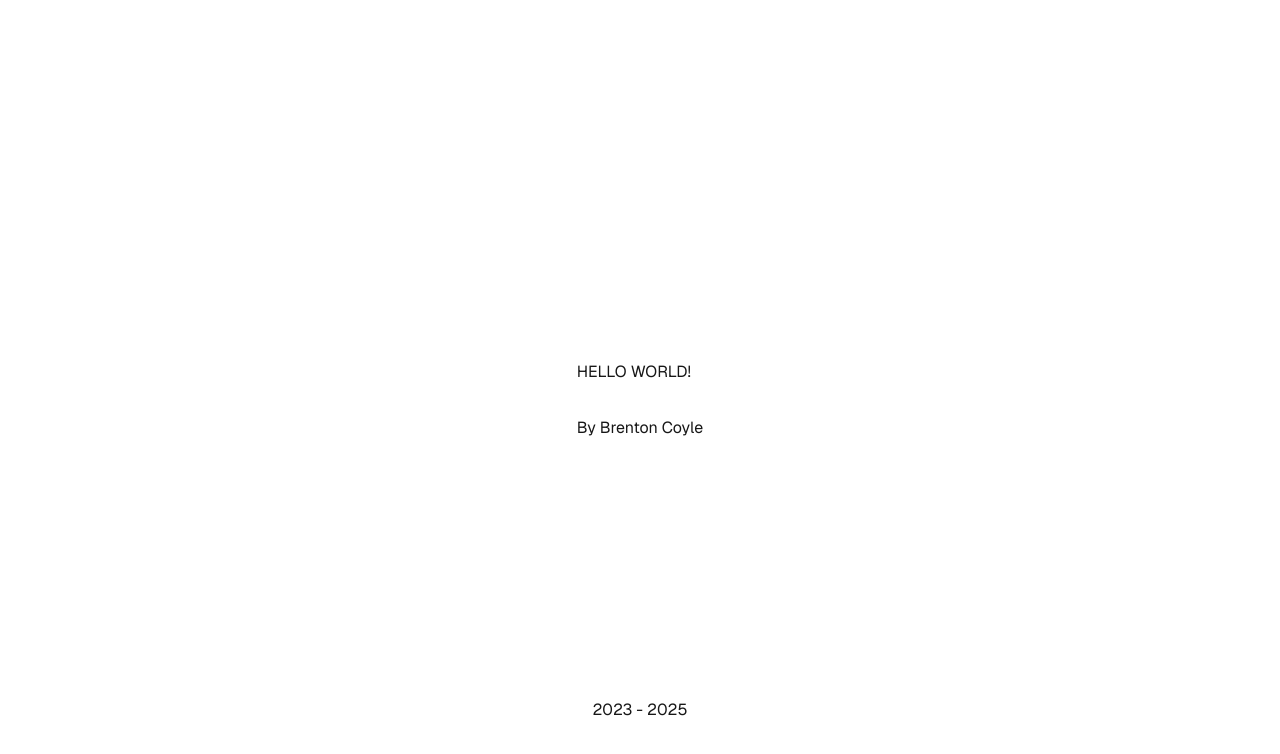
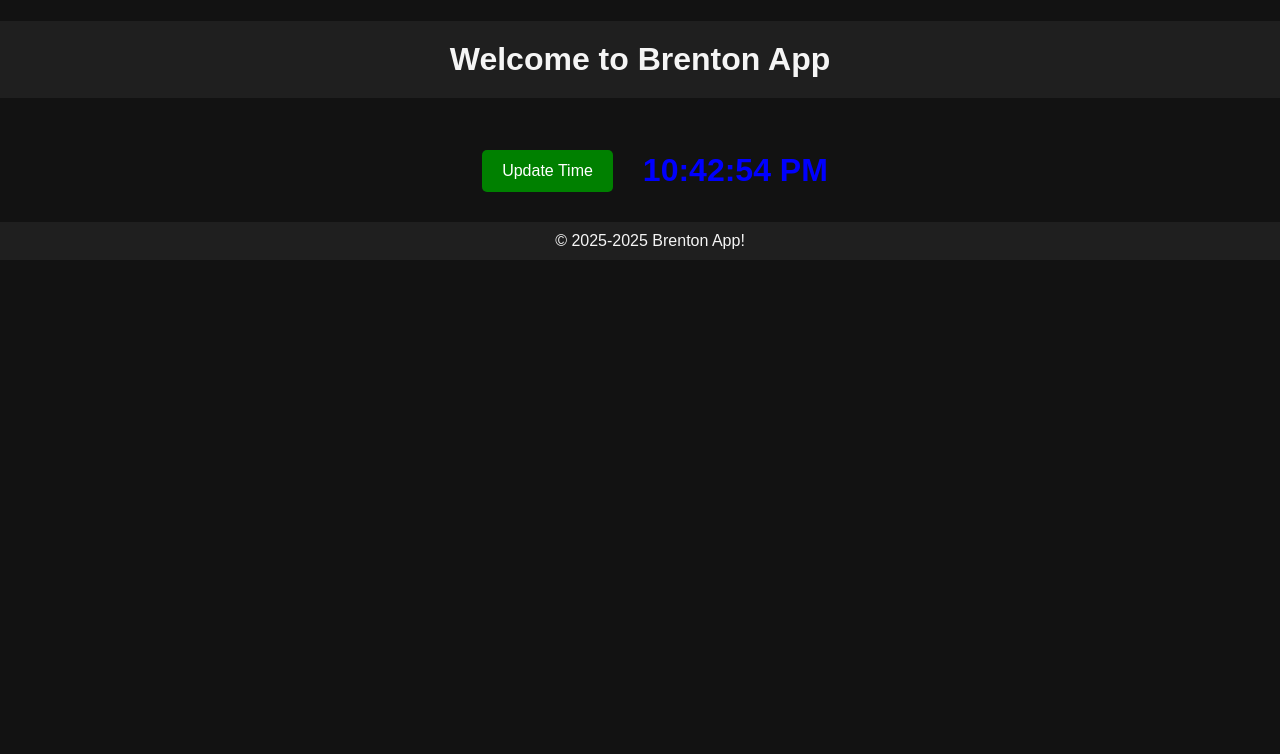
Before and after one commit to BrentonCoyle/Webscripting, a Next.js app in the folder web-scripting/: page / in a window 1280 px wide. Shown: the top 754 px of the page. Built offline with nearby package versions, Linux system fonts and the light colour scheme.

Commit message:
Added Clock, Header, Button, and Footer. Changed Styleing

```diff
--- a/web-scripting/app/globals.css
+++ b/web-scripting/app/globals.css
@@ -1,24 +1,59 @@
-@import "tailwindcss";
-
-@theme {
-  --font-sans: var(--font-geist-sans);
-  --font-mono: var(--font-geist-mono);
-}
-
-:root {
-  --background: #ffffff;
-  --foreground: #171717;
-}
-
-@media (prefers-color-scheme: dark) {
-  :root {
-    --background: #0a0a0a;
-    --foreground: #ededed;
-  }
+/* Global dark theme styles */
+html, body {
+  height: 100%;
+  margin: 0;
+  font-family: Arial, sans-serif;
+  background-color: #121212; /* Dark background */
+  color: #e0e0e0; /* Light text */
 }
 
 body {
-  color: var(--foreground);
-  background: var(--background);
-  font-family: Arial, Helvetica, sans-serif;
+  display: flex;
+  flex-direction: column;
+  min-height: 100vh;
 }
+
+main {
+  flex: 1;
+  display: flex;
+  justify-content: center;
+  align-items: center;
+}
+
+header, footer {
+  text-align: center;
+  width: 100%;
+}
+
+header {
+  padding: 20px;
+  background-color: #1f1f1f; /* Slightly lighter dark background */
+  color: #f5f5f5; /* Lighter text for the header */
+}
+
+footer {
+  padding: 10px;
+  background-color: #1f1f1f; /* Same as header background */
+  color: #f5f5f5; /* Light footer text */
+  margin-top: auto;
+}
+
+button {
+  padding: 12px 20px;
+  border: none;
+  border-radius: 5px;
+  cursor: pointer;
+  font-size: 16px;
+  color: #e0e0e0;
+  background-color: #333; /* Dark button background */
+  transition: background-color 0.3s;
+}
+
+button:hover {
+  background-color: #555; /* Slightly lighter on hover */
+}
+
+button:focus {
+  outline: none;
+  border: 2px solid #888;
+}
--- a/web-scripting/app/page.tsx
+++ b/web-scripting/app/page.tsx
@@ -1,17 +1,42 @@
-import Image from "next/image";
+'use client';
+
+import { useState } from 'react';
+
+import Header from "../components/Header";
+import Button from "../components/Button";
+import Footer from "../components/Footer";
+import Clock from "../components/Clock";
 
 export default function Home() {
+
+  const [time, setTime] = useState<string>(new Date().toLocaleTimeString());
+
+  const updateTime = () => {
+    setTime(new Date().toLocaleTimeString());  // Update the time
+  };
+
   return (
-    <div className="grid grid-rows-[20px_1fr_20px] items-center justify-items-center min-h-screen p-8 pb-20 gap-16 sm:p-20 font-[family-name:var(--font-geist-sans)]">
-      <main className="flex flex-col gap-8 row-start-2 items-center sm:items-start">
+    <div>
 
-       <h1>HELLO WORLD!</h1>
-       <p>By Brenton Coyle</p>
+      <Header />
+
+      <main>
+
+        <div style={{ padding: "30px", display: "flex", gap: "20px" }}>
+            <Button label="Update Time" color="green" onClick={updateTime} />
+        </div>
+
+        <br></br>
+
+        <div>
+          <Clock color="blue" time={time} />
+        </div>
 
       </main>
-      <footer className="row-start-3 flex gap-6 flex-wrap items-center justify-center">
-        <p>2023 - 2025</p>
-      </footer>
+
+
+      <Footer />
+
     </div>
   );
 }
--- /dev/null
+++ b/web-scripting/components/Button.tsx
@@ -0,0 +1,28 @@
+// components/Button.tsx
+'use client';
+
+import React from 'react';
+
+type ButtonProps = {
+  label: string;
+  color: string;
+  onClick: React.MouseEventHandler<HTMLButtonElement>;
+};
+
+export default function Button({ label, color, onClick }: ButtonProps) {
+  return (
+    <button
+      style={{
+        backgroundColor: color,
+        color: "#fff",
+        padding: "12px 20px",
+        border: "none",
+        borderRadius: "5px",
+        cursor: "pointer",
+      }}
+      onClick={onClick}
+    >
+      {label}
+    </button>
+  );
+}
--- /dev/null
+++ b/web-scripting/components/Clock.tsx
@@ -0,0 +1,12 @@
+type ClockProps = {
+    color: string;
+    time?: string;
+  };
+
+export default function Clock({ color, time }: ClockProps) {
+    return (
+      <h1 style={{ color: color }}>
+        {time}
+      </h1>
+    );
+  }
--- /dev/null
+++ b/web-scripting/components/Footer.tsx
@@ -0,0 +1,7 @@
+export default function Footer() {
+  return (
+    <footer style={{ textAlign: "center", padding: "10px", backgroundColor: "#1f1f1f", color: "#f5f5f5" }}>
+      © 2025-2025 Brenton App!
+    </footer>
+  );
+}
--- /dev/null
+++ b/web-scripting/components/Header.tsx
@@ -0,0 +1,7 @@
+export default function Header() {
+  return (
+    <h1 style={{ textAlign: "center", padding: "20px", backgroundColor: "#1f1f1f", color: "#f5f5f5" }}>
+      Welcome to Brenton App
+    </h1>
+  );
+}
```
